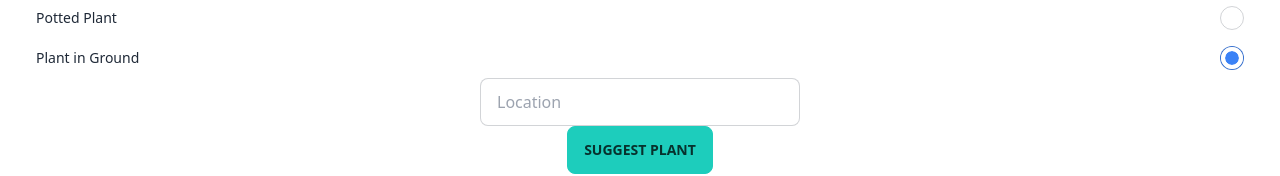
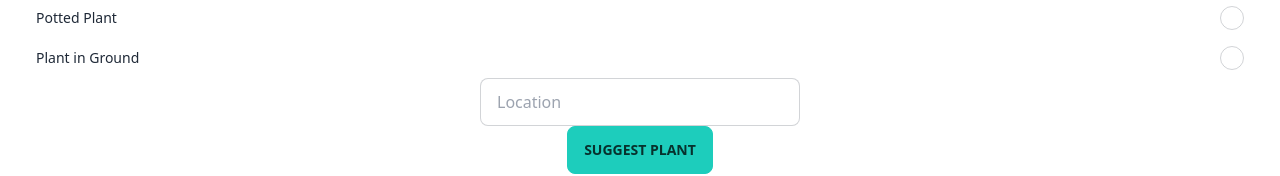
Before and after one commit to SYNCS2023/LeafyLink, a React (Vite) app: page /new in a window 1280 px wide. Shown: the part 278-454 px from the top of the page. Built offline with nearby package versions, Linux system fonts and the light colour scheme.

Commit message:
progress

```diff
--- a/src/pages/SuggestPlant.jsx
+++ b/src/pages/SuggestPlant.jsx
@@ -3,7 +3,7 @@ import { useState } from 'react';
 
 const SuggestPlant = () => {
   const [budget, setBudget] = useState(0);
-  const [location, setLocation] = useState([]);
+  const [location, setLocation] = useState('');
   const [property, setProperty] = useState('');
   const [time, setTime] = useState('');
   const [potted, setPotted] = useState('');
@@ -14,6 +14,7 @@ const SuggestPlant = () => {
       <p>time: {time}</p>
       <p>property: {property}</p>
       <p>budget: {budget}</p>
+      <p></p>
       <ul>
         <li>
           <select
@@ -72,8 +73,8 @@ const SuggestPlant = () => {
               <input
                 type='radio'
                 name='radio-10'
-                className='radio checked:bg-red-500'
-                checked
+                className='radio checked:bg-primary'
+                checked={potted === 'pot'}
               />
             </label>
           </div>
@@ -83,8 +84,8 @@ const SuggestPlant = () => {
               <input
                 type='radio'
                 name='radio-10'
-                className='radio checked:bg-blue-500'
-                checked
+                className='radio checked:bg-primary'
+                checked={potted === 'ground'}
               />
             </label>
           </div>
```
Also changed, not shown: 1 other file (tests, documents, lock files or other folders).
